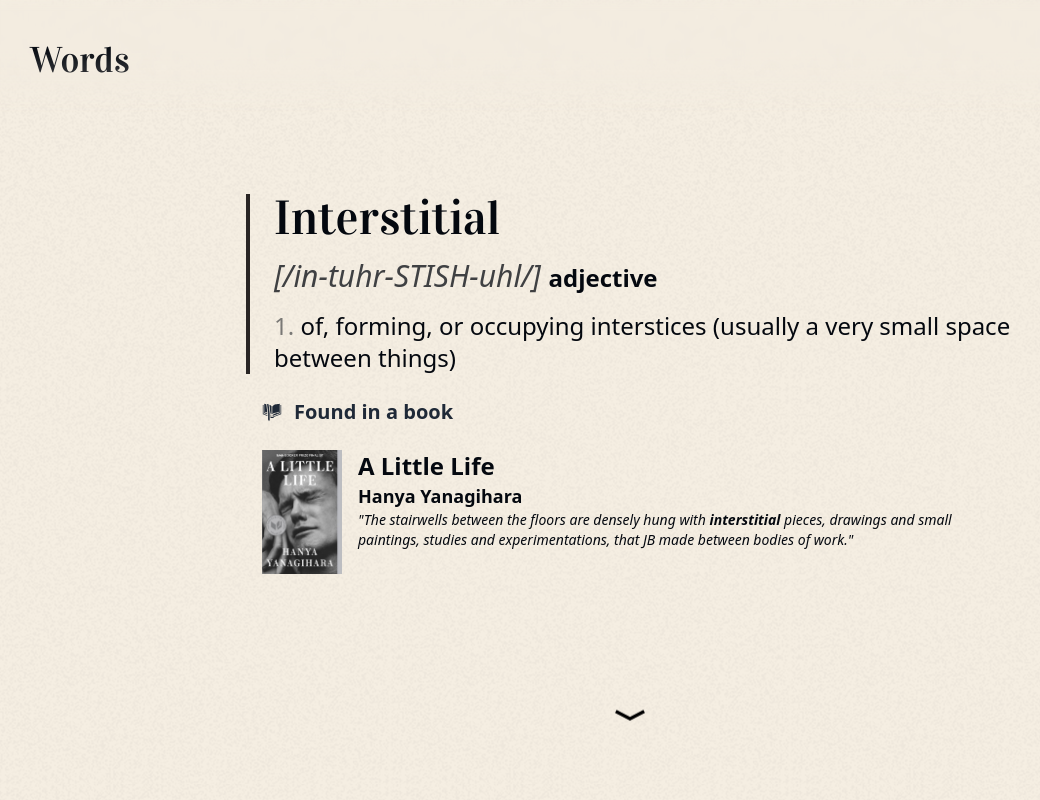
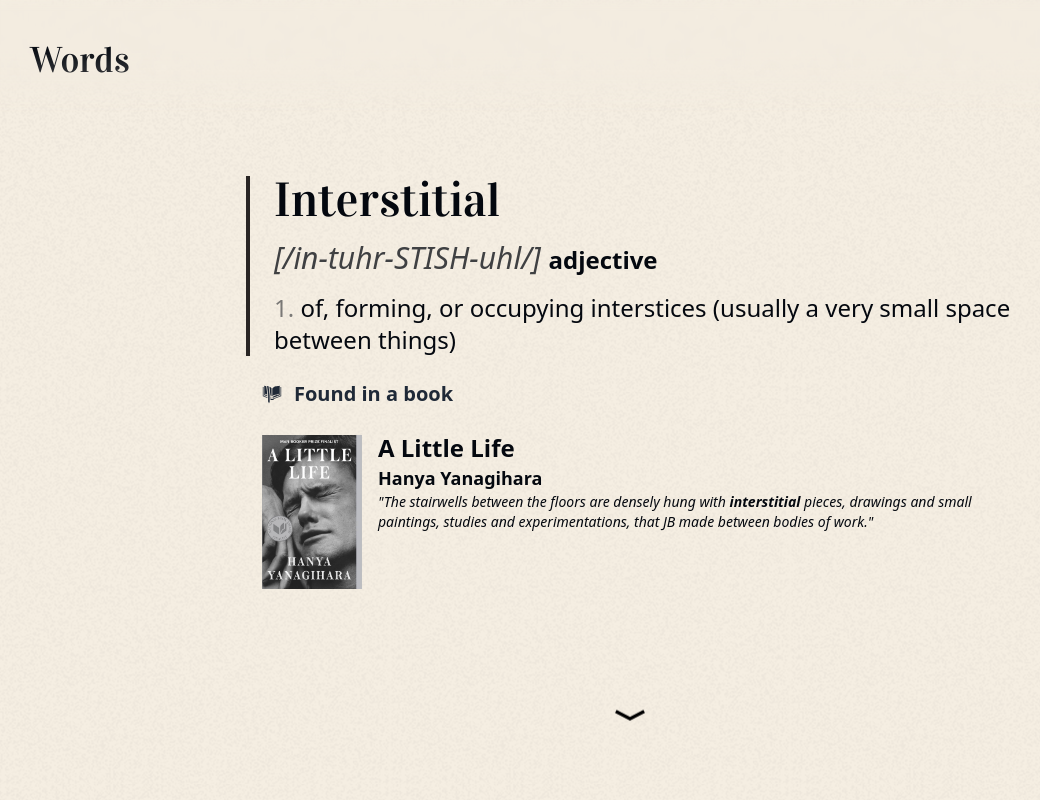
Before and after one commit to szeckirjr/by-wardo, a Next.js app: page /word/interstitial in a window 1280 px wide. Shown: the top 800 px of the page, without its empty margins (10-1050 px from the left). Built offline with nearby package versions, Linux system fonts and the light colour scheme.

Commit message:
fix image stretching

```diff
--- a/src/components/FoundInBook.tsx
+++ b/src/components/FoundInBook.tsx
@@ -20,7 +20,9 @@ export default function FoundInBook({ reference }: { reference: Reference }) {
           "w-full p-4 rounded-lg flex-col xs:flex-row gap-4 flex"
         )}
       >
-        <Image src={cover} alt={title} width={80} height={160} />
+        <div className="relative w-full max-w-[100px] h-40">
+          <Image src={cover} alt={title} fill objectFit="contain" />
+        </div>
         <div>
           <h4 className="text-2xl font-bold">{title}</h4>
           <p className="text-lg font-bold">{author}</p>
```
